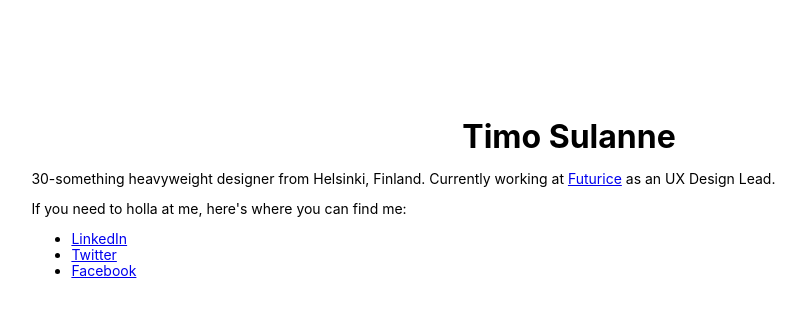
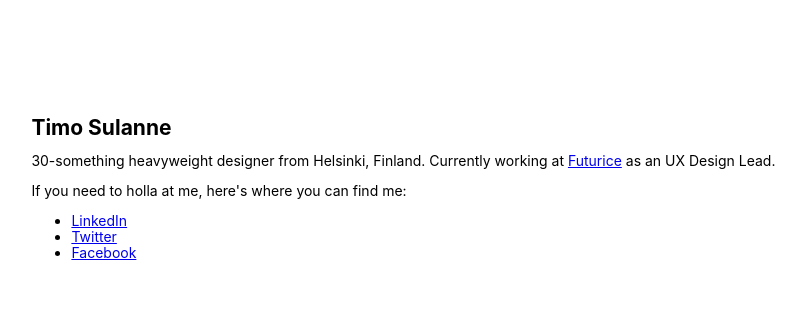
Before and after one commit to tsulanne/tsulanne.github.io, a plain HTML site: page index.html in a window 1280 px wide. Shown: the whole page, without its empty margins (71-877 px from the left). Drawn offline with Linux system fonts and the light colour scheme.

Commit message:
css changes

```diff
--- a/css/screen.css
+++ b/css/screen.css
@@ -24,11 +24,3 @@ body{
 article {
 	padding: 8%;
 }
-
-header {
-	text-align: center;
-}
-
-header h1 {
-	font-size: 3.2rem;
-}
```
